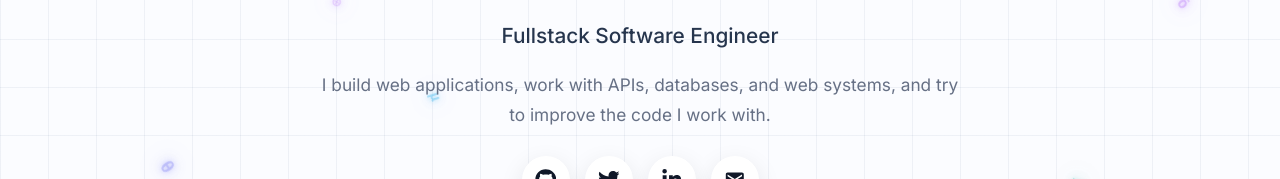
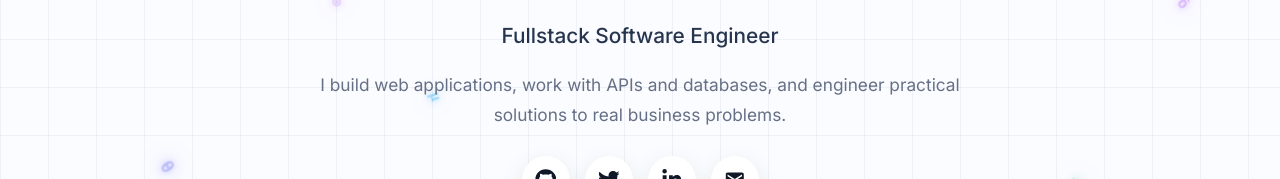
Before and after one commit to Kushal-Pathak/kushal-pathak.github.io, a React (Vite) app: page / in a window 1280 px wide. Shown: the part 393-572 px from the top of the page. Built offline with nearby package versions, Linux system fonts and the light colour scheme.

Commit message:
fix: minor changes

```diff
--- a/src/App.jsx
+++ b/src/App.jsx
@@ -543,8 +543,8 @@ function App() {
         <p className="hero-role">Fullstack Software Engineer</p>
 
         <p className="hero-description">
-          I build web applications, work with APIs, databases, and web systems,
-          and try to improve the code I work with.
+          I build web applications, work with APIs and databases, and engineer
+          practical solutions to real business problems.
         </p>
 
         <div className="social-links">
```
